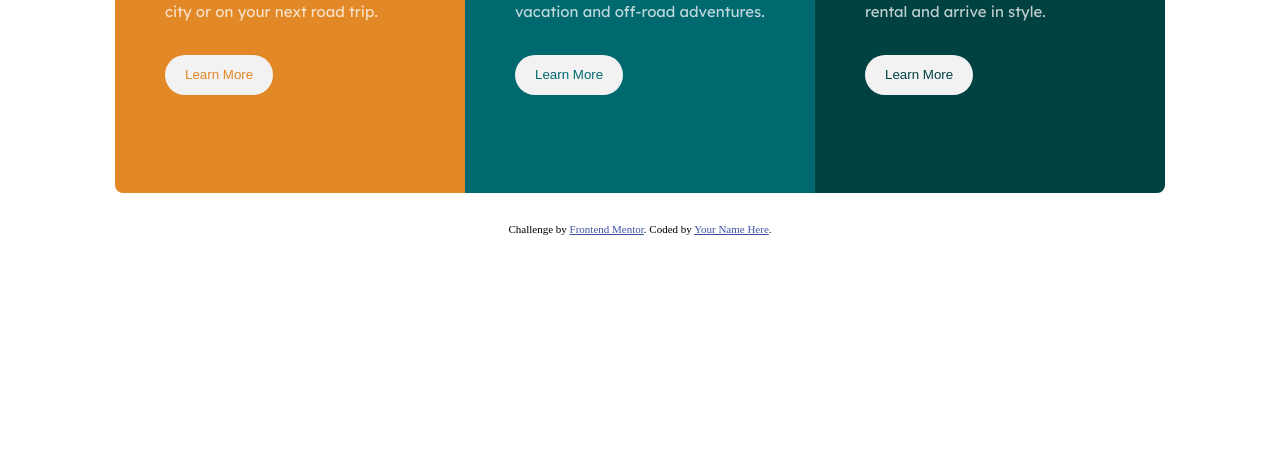
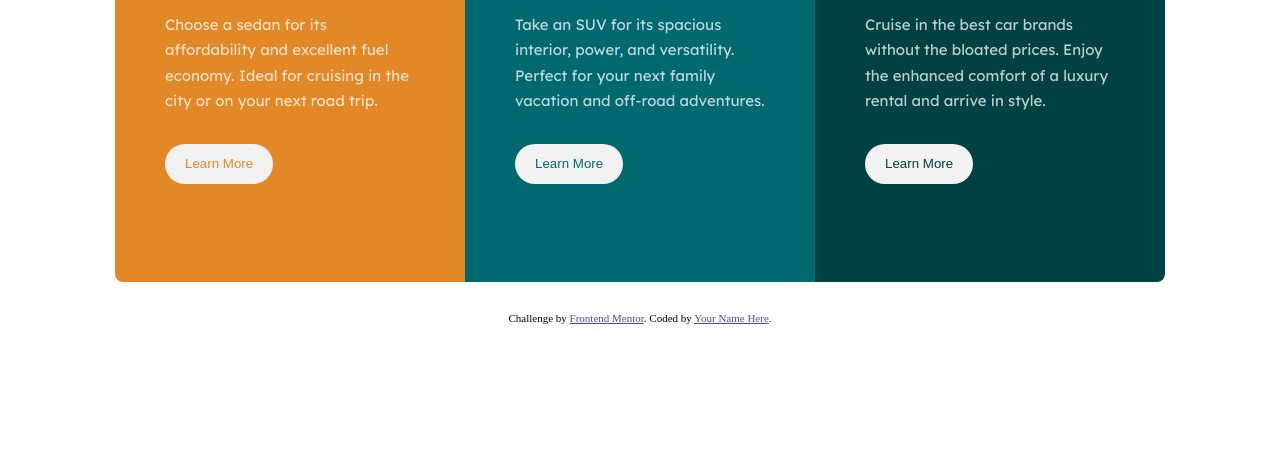
Before and after one commit to ShivamRani/3-Column-Preview-Card, a plain HTML site: page index.html in a window 1280 px wide. Shown: the part 337-800 px from the top of the page. Drawn offline with Linux system fonts and the light colour scheme.

Commit message:
Update decor.css

```diff
--- a/decor.css
+++ b/decor.css
@@ -6,6 +6,11 @@
 body{
     background-color: #fff;
     font-size: 15px;
+     height: initial;
+     display: flex;
+    flex-direction: column;
+    align-items: center;
+    justify-content: center;
 }
 h1{
     color:hsl(0, 0%, 95%);
@@ -19,12 +24,10 @@ margin: 20px 0  30px 0;
 font-family: 'Lexend Deca', sans-serif;
 }
 .container{
-    display: flex;
-    flex-direction: column;
-    align-items: center;
-    justify-content: center;
+
   line-height: 1.7;
   margin: 30px 10px;
+
 }
 .container-content{
     width: 350px;
@@ -67,15 +70,38 @@ font-family: 'Lexend Deca', sans-serif;
      transition: all 0.5s ease-in-out;
  }
 
- @media screen and (min-width: 800px) {
+ @media screen and (min-width: 768px) {
+
+     .container{
+         display: flex;
+         flex-direction: column;
+         margin: 30px 10px;
+        }
+    .container-content{
+        width: 400px;
+    height: 450px;
+    padding: 50px 50px 0 50px ;
+    }
+     .content-a{
+        border-radius: .5rem .5rem 0 0;
+     }
+     .content-c{
+        border-radius: 0 0 .5rem .5rem ;
+     }
+ }
+ @media screen and (min-width: 1100px) {
+    body{
+        height: 100vh;
+    }
     .container{
         display: flex;
         flex-direction: row;
 
        }
    .container-content{
-        margin-top: 50px;
-
+    width: 350px;
+    height: 450px;
+    padding: 50px 50px 0 50px ;
    }
     .content-a{
        border-radius: .5rem 0 0 .5rem  ;
@@ -84,6 +110,5 @@ font-family: 'Lexend Deca', sans-serif;
        border-radius: 0  .5rem .5rem 0 ;
     }
 }
-
-.attribution { font-size: 11px; text-align: center; margin-bottom: 20px;}
+.attribution { font-size: 11px; text-align: center;}
 .attribution a { color: hsl(228, 45%, 44%); }
```
Lines whose indentation alone changed are shown as unchanged.
